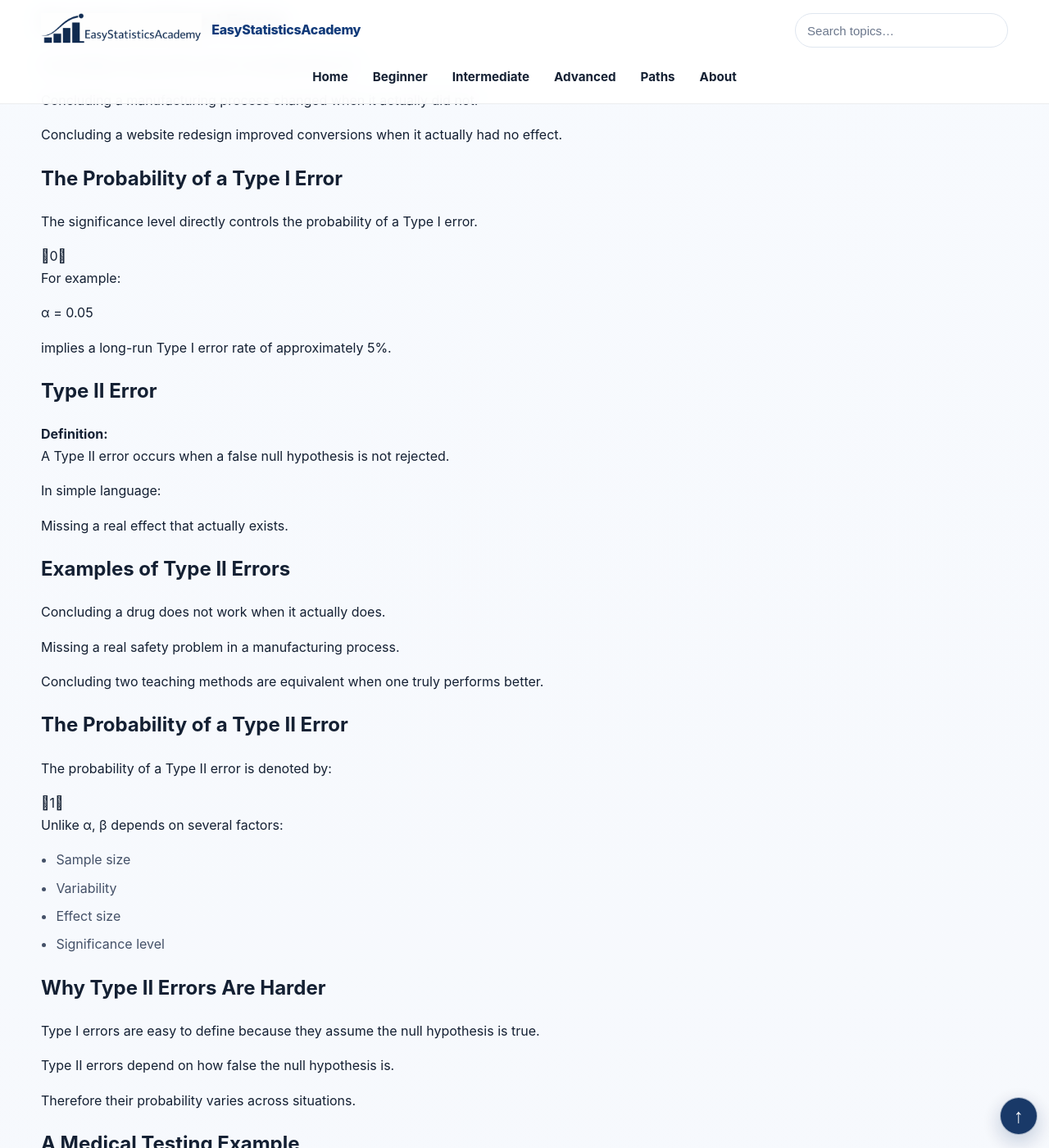
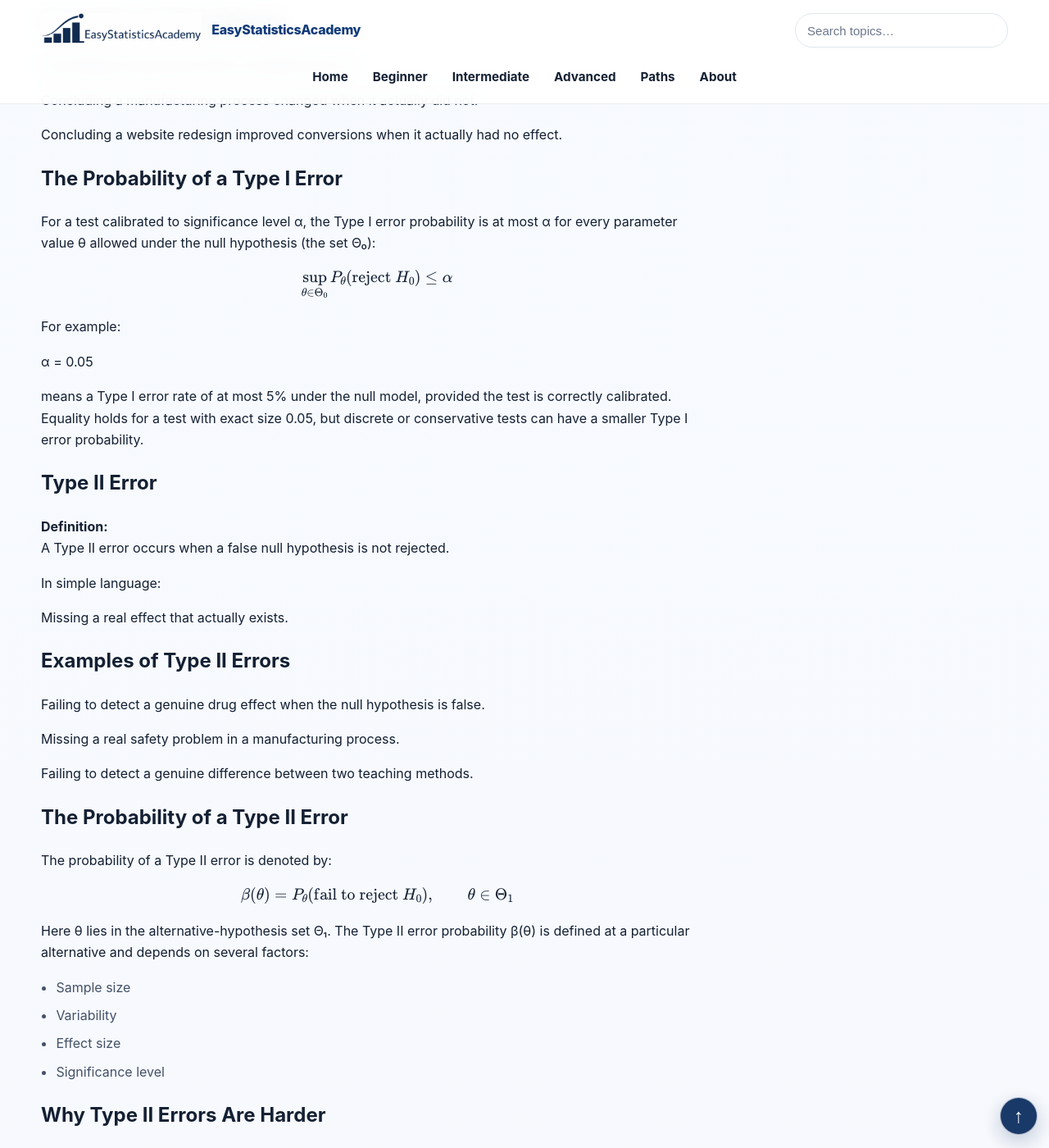
Before and after one commit to ammar-homaida-statistics/easystatisticsacademy, a Jekyll site: the page built from inference/hypothesis-testing/type1-type2-errors/index.md, in a window 1280 px wide and 1400 px high, scrolled down 1872 px. Shown: the whole window at 82% size. Built offline with Jekyll 4.4.1, drawn with Linux system fonts in a browser that asks for light colours; some of the changed text lies outside the part shown.

Commit message:
Restore 4 verified expressions and clarify assumptions in type1-type2-errors

```diff
--- a/inference/hypothesis-testing/type1-type2-errors/index.md
+++ b/inference/hypothesis-testing/type1-type2-errors/index.md
@@ -219,10 +219,14 @@
     <h2>The Probability of a Type I Error</h2>
 
     <p>
-      The significance level directly controls the probability of a Type I error.
+      For a test calibrated to significance level α, the Type I error
+      probability is at most α for every parameter value θ allowed under
+      the null hypothesis (the set Θ₀):
     </p>
 
-    0
+    \[
+\sup_{\theta\in\Theta_0}P_{\theta}(\text{reject }H_0)\le\alpha
+\]
 
     <p>
       For example:
@@ -236,7 +240,10 @@
     </div>
 
     <p>
-      implies a long-run Type I error rate of approximately 5%.
+      means a Type I error rate of at most 5% under the null model,
+      provided the test is correctly calibrated. Equality holds for
+      a test with exact size 0.05, but discrete or conservative tests
+      can have a smaller Type I error probability.
     </p>
 
     <h2>Type II Error</h2>
@@ -268,7 +275,7 @@
     <div class="example-box">
 
       <p>
-        Concluding a drug does not work when it actually does.
+        Failing to detect a genuine drug effect when the null hypothesis is false.
       </p>
 
       <p>
@@ -276,7 +283,7 @@
       </p>
 
       <p>
-        Concluding two teaching methods are equivalent when one truly performs better.
+        Failing to detect a genuine difference between two teaching methods.
       </p>
 
     </div>
@@ -287,11 +294,15 @@
       The probability of a Type II error is denoted by:
     </p>
 
-    1
+    \[
+\beta(\theta)=P_{\theta}(\text{fail to reject }H_0),
+\qquad\theta\in\Theta_1
+\]
 
     <p>
-      Unlike α,
-      β depends on several factors:
+      Here θ lies in the alternative-hypothesis set Θ₁. The Type II
+      error probability β(θ) is defined at a particular alternative
+      and depends on several factors:
     </p>
 
     <ul class="bullets">
@@ -367,14 +378,19 @@
       lowering:
     </p>
 
-    2
+    \[
+\alpha:\ 0.05\longrightarrow0.01
+\]
 
     <p>
       makes rejection more difficult.
     </p>
 
     <p>
-      This reduces Type I errors but may increase Type II errors.
+      For a fixed sample size and a family of tests whose rejection regions
+      are nested, this cannot increase Type I error and can increase Type II
+      error for a given alternative. It is not an unavoidable tradeoff
+      if the study design or sample size can also change.
     </p>
 
     <div class="concept-box">
@@ -485,7 +501,17 @@
       Power is directly related to Type II error:
     </p>
 
-    3
+    \[
+\operatorname{Power}(\theta)=P_{\theta}(\text{reject }H_0)
+=1-\beta(\theta),\qquad\theta\in\Theta_1
+\]
+
+    <p>
+      Power and Type II error are evaluated at the same specified alternative θ.
+      Failure to reject H₀ does not prove that H₀ is true or that treatments
+      are equivalent. Establishing equivalence requires a separate equivalence
+      design and a pre-specified equivalence margin.
+    </p>
 
     <p>
       This relationship becomes a major topic in the next lesson.
@@ -547,7 +573,7 @@
 
         <li>A Type II error fails to reject a false null hypothesis</li>
 
-        <li>The probability of a Type I error equals α</li>
+        <li>A calibrated level-α test has Type I error probability at most α; exact-size tests attain equality</li>
 
         <li>The probability of a Type II error is denoted by β</li>
 
```
